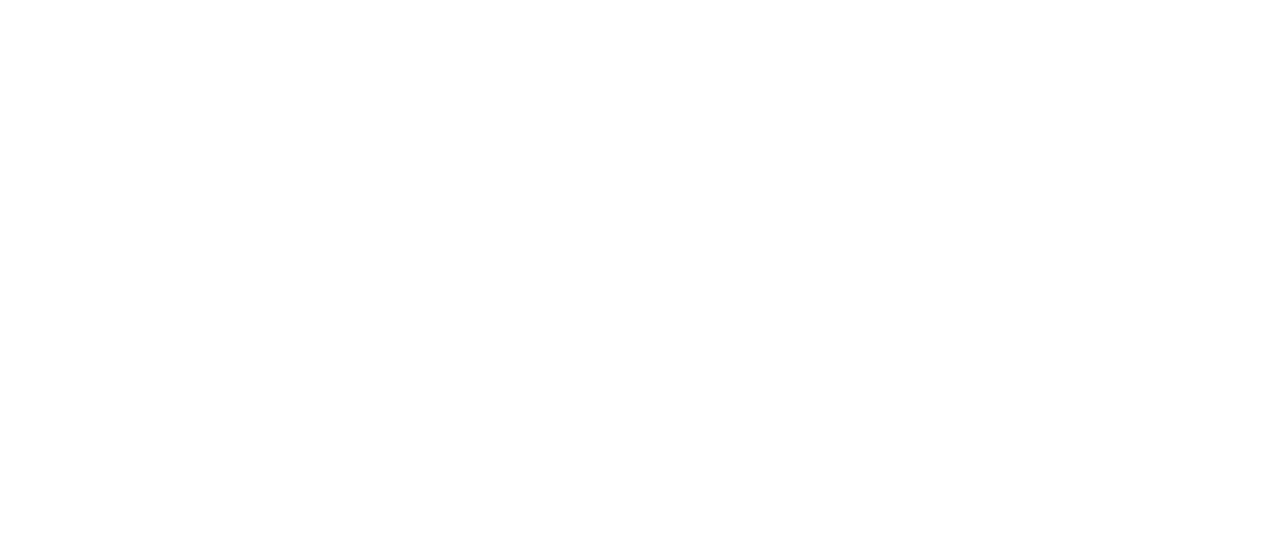
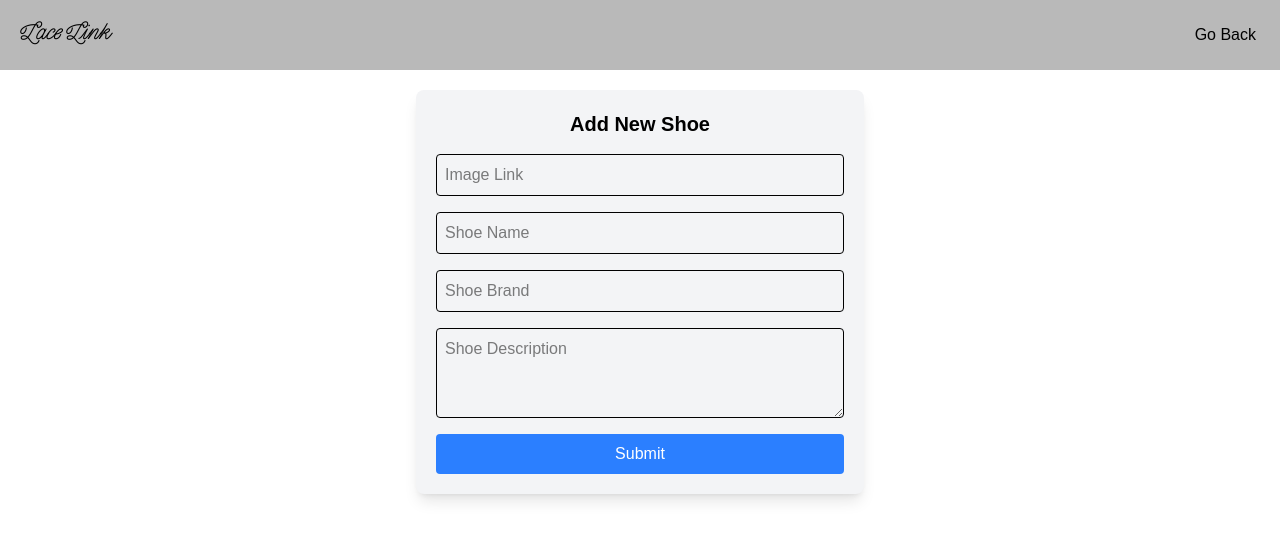
Before and after one commit to JayHaroo/lacelink, a Next.js app: page /Create in a window 1280 px wide. Shown: the top 540 px of the page. Built offline with nearby package versions, Linux system fonts and the light colour scheme.

Commit message:
Implement Create page with form for adding new shoes and API integration for data saving

```diff
--- a/app/Create/page.tsx
+++ b/app/Create/page.tsx
@@ -1,9 +1,109 @@
-export default function Create(){
-    return(
-        <>
-            <div className="">
+"use client";
 
-            </div>
-        </>
-    )
+import { useState } from "react";
+import Link from "next/link";
+
+export default function Create() {
+  const [formData, setFormData] = useState({
+    image: "",
+    name: "",
+    brand: "",
+    description: "",
+  });
+  const [message, setMessage] = useState("");
+
+  const handleChange = (e) => {
+    setFormData({ ...formData, [e.target.name]: e.target.value });
+  };
+
+  const handleSubmit = async (e) => {
+    e.preventDefault();
+    setMessage("");
+
+    const response = await fetch("/api/shoes", {
+      method: "POST",
+      headers: { "Content-Type": "application/json" },
+      body: JSON.stringify(formData),
+    });
+
+    const data = await response.json();
+    setMessage(data.message);
+
+    if (response.ok) {
+      setFormData({ image: "", name: "", brand: "", description: "" });
+    }
+  };
+
+  return (
+    <>
+      <div className="bg-white min-h-screen flex flex-col items-center text-black">
+        {/* Navbar */}
+        <div className="w-full h-[70px] bg-[#b9b9b9] flex justify-center items-center">
+          <ul className="flex justify-between w-full p-5">
+            <li>
+              <Link legacyBehavior href="/">
+                <div
+                  className="font-pencerio text-xl font-bold cursor-pointer"
+                  title="Go back to landing"
+                >
+                  Lace Link
+                </div>
+              </Link>
+            </li>
+            <li className="flex items-center cursor-pointer">
+              <Link href="/Main">
+                <div className="p-1">Go Back</div>
+              </Link>
+            </li>
+          </ul>
+        </div>
+
+        {/* Form Section */}
+        <div className="w-full max-w-md bg-gray-100 p-5 rounded-lg shadow-lg mt-5">
+          <h2 className="text-xl font-bold text-center mb-4">Add New Shoe</h2>
+          {message && <p className="text-center text-green-500">{message}</p>}
+          <form className="flex flex-col space-y-4" onSubmit={handleSubmit}>
+            <input
+              type="text"
+              name="imageLink"
+              value={formData.image}
+              onChange={handleChange}
+              className="border p-2 rounded w-full"
+              placeholder="Image Link"
+            />
+            <input
+              type="text"
+              name="shoeName"
+              value={formData.name}
+              onChange={handleChange}
+              className="border p-2 rounded w-full"
+              placeholder="Shoe Name"
+            />
+            <input
+              type="text"
+              name="shoeBrand"
+              value={formData.brand}
+              onChange={handleChange}
+              className="border p-2 rounded w-full"
+              placeholder="Shoe Brand"
+            />
+            <textarea
+              name="shoeDescription"
+              value={formData.description}
+              onChange={handleChange}
+              className="border p-2 rounded w-full"
+              placeholder="Shoe Description"
+              rows="3"
+            ></textarea>
+            <button
+              type="submit"
+              className="bg-blue-500 text-white p-2 rounded hover:bg-blue-600"
+            >
+              Submit
+            </button>
+          </form>
+        </div>
+      </div>
+    </>
+  );
 }
--- a/app/api/saveData/route.js
+++ b/app/api/saveData/route.js
@@ -1,5 +1,29 @@
 import { MongoClient } from "mongodb";
 
-export async function POST(){
+export async function POST(req) {
+    const client = new MongoClient(process.env.MONGODB_URI, {
+        useNewUrlParser: true,
+        useUnifiedTopology: true,
+    });
 
+    try {
+        const { imageLink, shoeName, shoeBrand, shoeDescription } = await req.json();
+
+        if (!imageLink || !shoeName || !shoeBrand || !shoeDescription) {
+            return new Response(JSON.stringify({ message: "All fields are required!" }), { status: 400 });
+        }
+
+        await client.connect();
+        const database = client.db("lacelink");
+        const collection = database.collection("shoes");
+
+        const newShoe = { imageLink, shoeName, shoeBrand, shoeDescription, createdAt: new Date() };
+        await collection.insertOne(newShoe);
+
+        return new Response(JSON.stringify({ message: "Shoe added successfully!" }), { status: 201 });
+    } catch (error) {
+        return new Response(JSON.stringify({ message: "Something went wrong!" }), { status: 500 });
+    } finally {
+        await client.close();
+    }
 }
```
